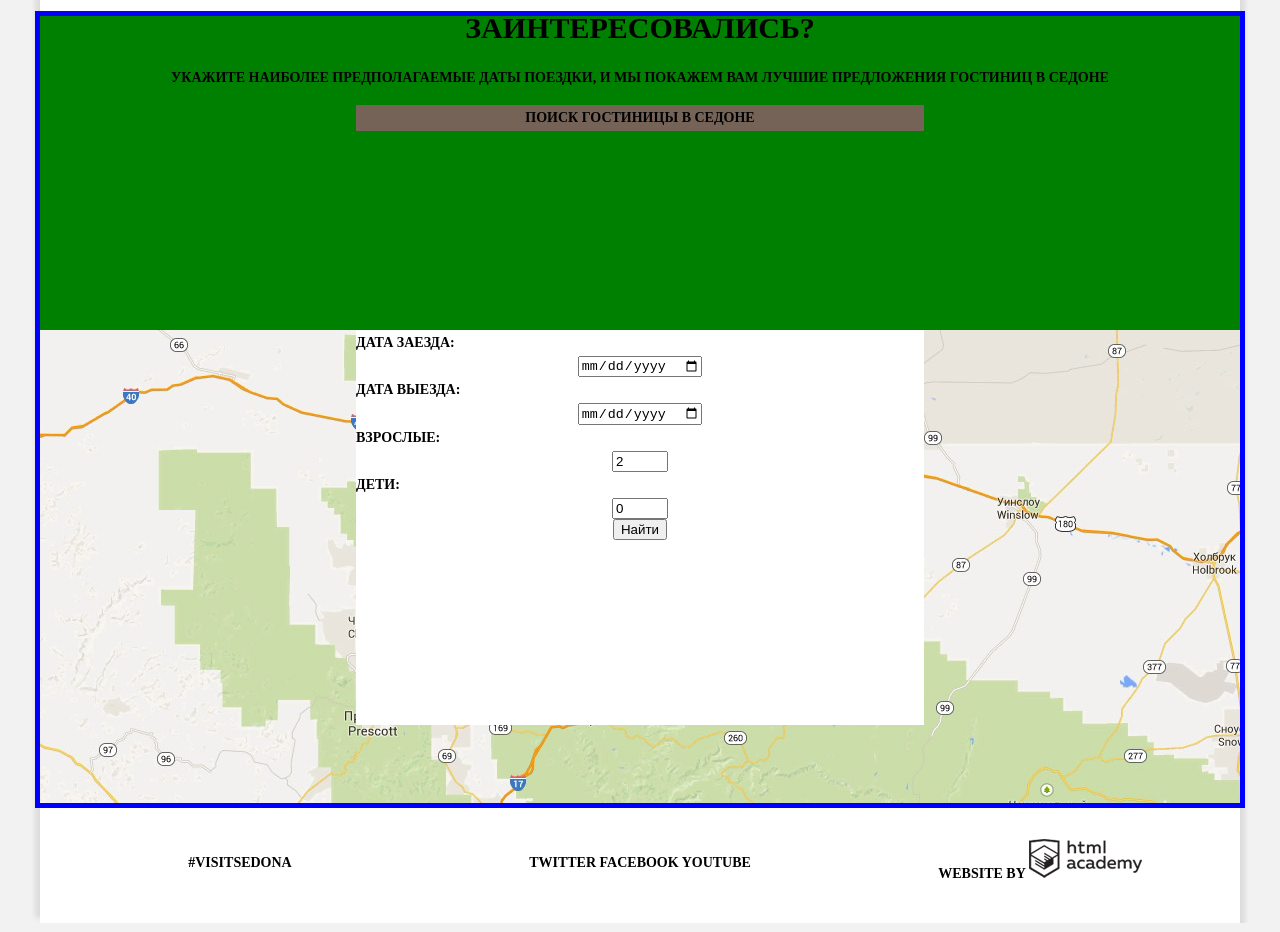
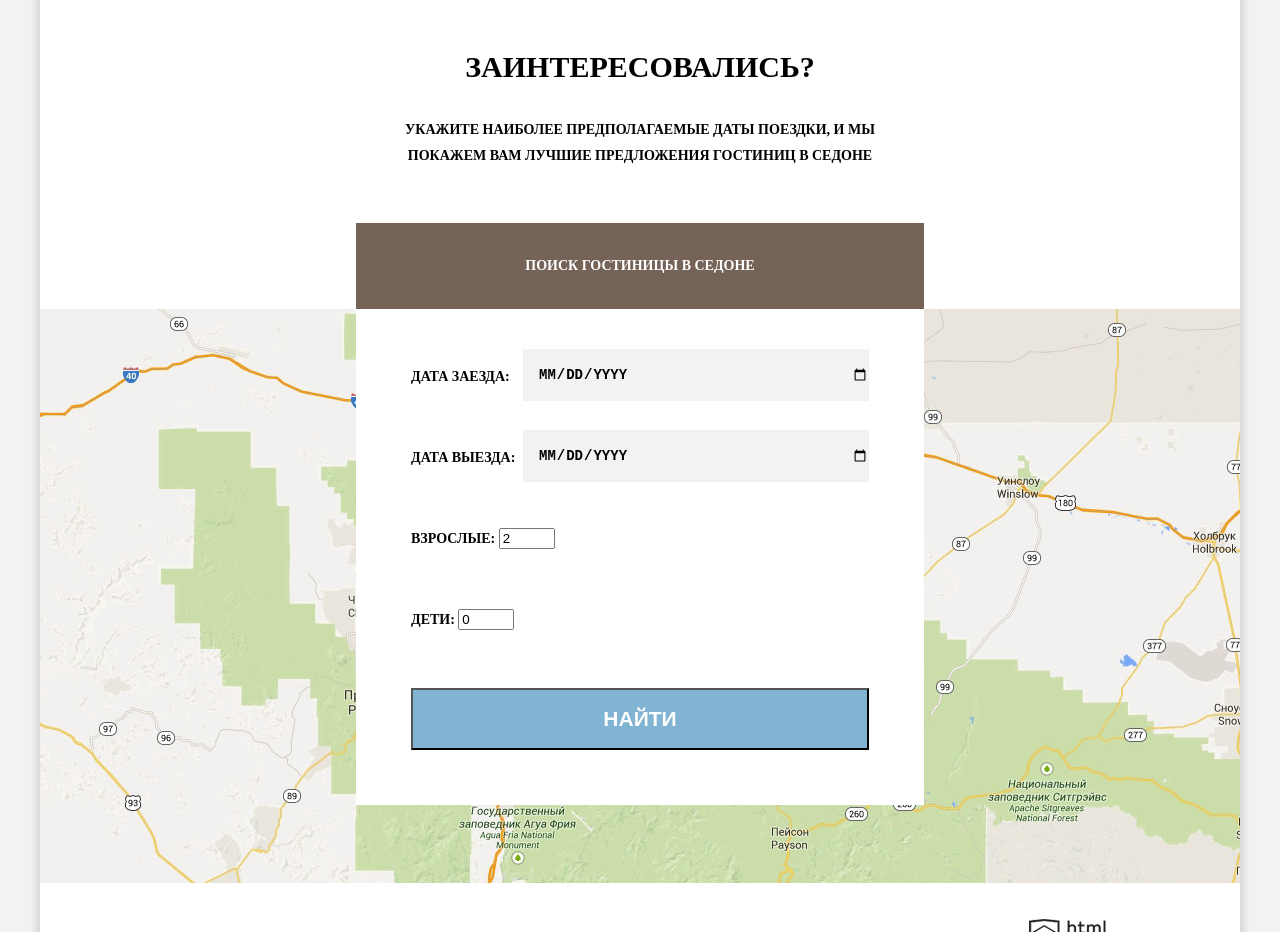
Before and after one commit to GlebHihoho/184288-sedona, a plain HTML site: page index.html in a window 1280 px wide. Shown: the part 1868-2800 px from the top of the page. Drawn offline with Linux system fonts and the light colour scheme.

Commit message:
Work-3.0
формы формочки

```diff
--- a/css/index-style.css
+++ b/css/index-style.css
@@ -141,7 +141,7 @@ h2 {
 	width: 200px;
 	margin: auto;
 	margin-top: 55px;
-	margin-bottom: 8px;
+	margin-bottom: 9.5px;
 	padding-top: 0px;
 }
 
@@ -149,7 +149,7 @@ h2 {
 .description-item-2 p {
 	width: 350px;
 	margin: auto;
-	margin-top: 8px;
+	margin-top: 9.5px;
 	margin-bottom: 55px;
 }
 
@@ -199,6 +199,7 @@ h2 {
 
 .description-footer {
     display: table;
+
     text-align: center;
     background-color: #eeeeee;
 }
@@ -229,42 +230,111 @@ h2 {
 /*   --------------------  SEARCH  ----------------------- */
 
 .search {
-    outline: 5px solid blue;
+
 }
 
 .search-header {
-    background-color: green;
     text-align: center;
-    height: 314px;
+}
+
+.search-header h2 {
+	display: inline-block;
+	padding: 0px;
+	margin: 0px;
+	margin-top: 58px;
+	margin-bottom: 38px;
+}
+
+.search-header p {
+	width: 500px;
+	padding: 0px;
+	margin: auto;
+	margin-bottom: 54px;
 }
 
 .search-menu-header {
     width: 568px;
-    margin-left: auto;
-    margin-right: auto;
+    margin: auto;
+	padding-top: 30px;
+	padding-bottom: 30px;
+
     background-color: #766357;
-
 }
 
+.search-menu-header a {
+	margin-top: 50px;
+
+	color: #ffffff;
+}
+
+/*   --------------------  SEARCH MENU ----------------------- */
+
 .search-footer {
+	padding-bottom: 78px;
+
     background-image: url('../img/Sedona-map.jpg');
-    height: 473px;
 }
 
 .search-menu-conteiner {
     width: 568px;
-    height: 395px;
     margin-left: auto;
     margin-right: auto;
+
     background-color: #ffffff;
-
 }
 
-.search-menu-conteiner input {
+.search-menu-conteiner label {
     display: block;
-    margin-left: auto;
-    margin-right: auto;
+	padding-left: 55px;
+	padding-bottom: 55px;
 }
+
+input[type="date"] {
+	display: block;
+
+	width: 346px;
+	float: right;
+	box-sizing: border-box;
+
+	margin-right: 55px;
+	margin-top: -15px;
+
+	padding-top: 12px;
+	padding-bottom: 12px;
+	padding-left: 15px;
+
+	border: 0px;
+
+	background-color: #f2f2f2;
+
+	font-size: 14px;
+	font-weight: 700;
+	line-height: 26px;
+	text-transform: uppercase;
+}
+
+.search-menu-conteiner label:nth-child(1) {
+	padding-top: 55px;
+}
+
+.btn-search {
+	width: 458px;
+	margin-left: 55px;
+	margin-right: 55px;
+	margin-bottom: 55px;
+	padding-top: 16px;
+	padding-bottom: 16px;
+
+	background-color: #81b3d2;
+
+	font-size: 21px;
+	font-weight: 700;
+	line-height: 26px;
+	color: #ffffff;
+	text-transform: uppercase;
+}
+
+/*   --------------------  FOOTER ----------------------- */
 
 .footer-container {
     height: 120px;
--- a/index.html
+++ b/index.html
@@ -104,15 +104,19 @@
             <div class="search-footer">
                 <div class="search-menu-conteiner">
                     <form action="#" method="get">
-                        <label for="date-start">Дата заезда:</label>
-                        <input type="date" id="date-start" value="24-04-2016" name="date-start">
-                        <label for="date-finish">Дата выезда:</label>
-                        <input type="date" id="date-finish" value="04-06-2016" name="date-finish">
-                        <label for="parents">Взрослые:</label>
-                        <input type="number" id="parents" value="2" name="parents" min="1" max="20">
-                        <label for="child">Дети:</label>
-                        <input type="number" id="child" value="0" name="child" min="0" max="20">
-                        <input type="submit" value="Найти">
+                        <label for="date-start">Дата заезда:
+                        	<input class="input date" type="date" id="date-start" value="24-04-2016" name="date-start">
+                        </label>
+                        <label for="date-finish">Дата выезда:
+                        	<input class="input date" type="date" id="date-finish" value="04-06-2016" name="date-finish">
+                        </label>
+                        <label for="parents">Взрослые:
+                        	<input class="input number" type="number" id="parents" value="2" name="parents" min="1" max="20">
+                        </label>
+                        <label for="child">Дети:
+                        	<input class="input number" type="number" id="child" value="0" name="child" min="0" max="20">
+                        </label>
+                        <input class="btn-search" type="submit" value="Найти">
                     </form>
                 </div>
             </div>
```
